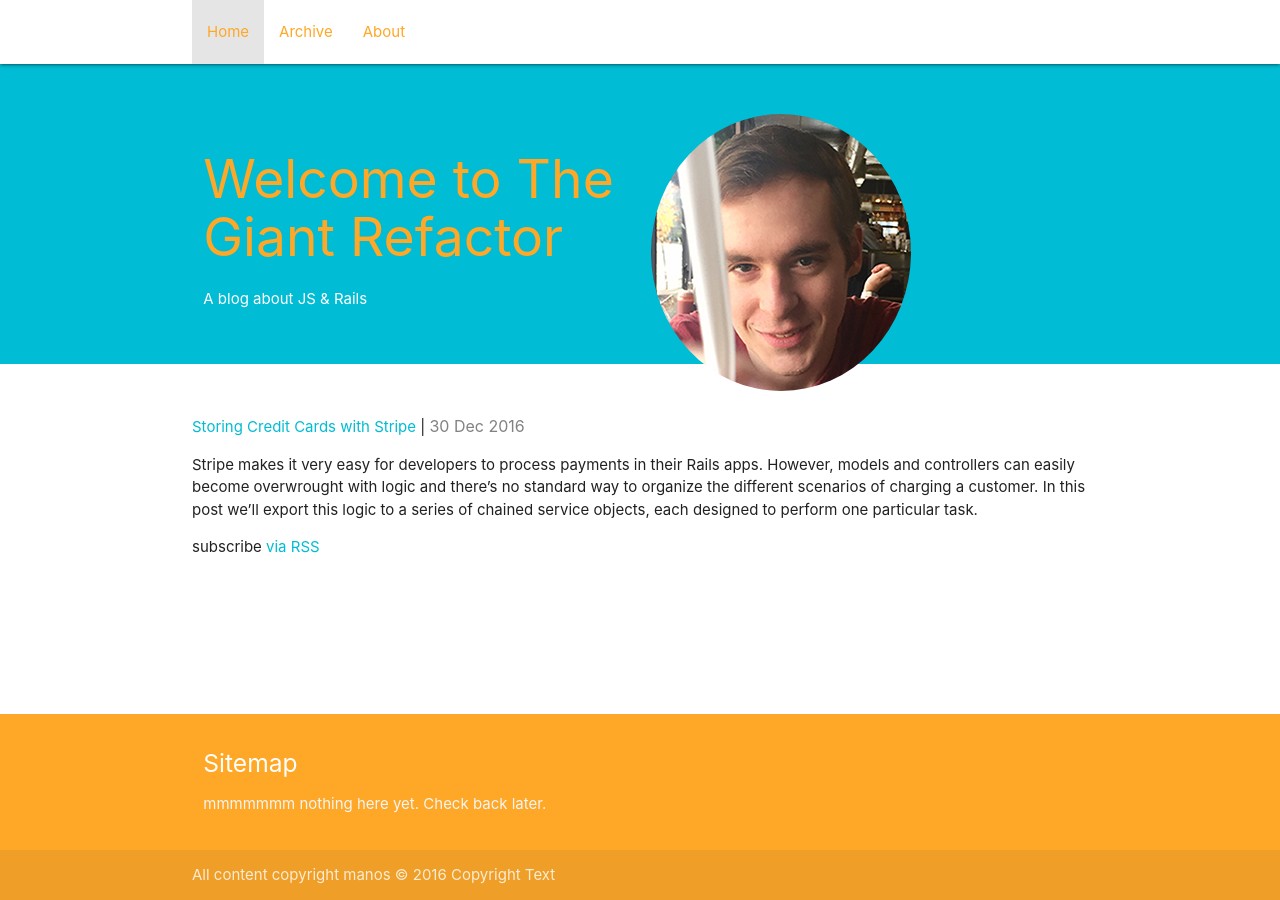
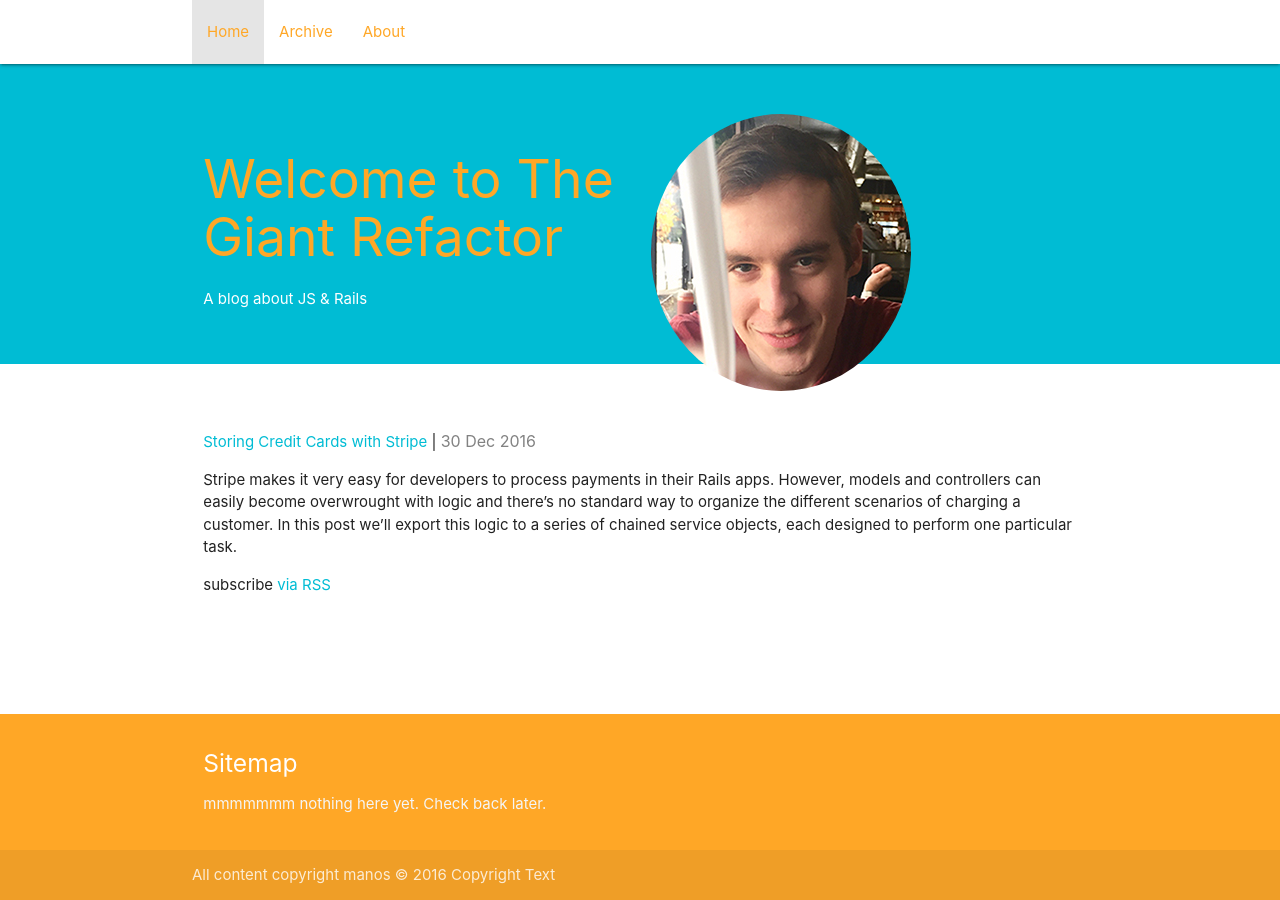
Before and after one commit to mfountoulakis/jekyll-blog, a Jekyll site: the page built from index.html, in a window 1280 px wide. Built offline with Jekyll 4.4.1, drawn with Linux system fonts in a browser that asks for light colours; nearby versions of some CDN libraries; library files that are not in the unit come from our copies; the list of posts is cut into pages by our own code.

Commit message:
import all fonts

```diff
--- a/_layouts/page.html
+++ b/_layouts/page.html
@@ -2,7 +2,7 @@
 layout: default
 ---
 <section class="hero cyan">
-  <div class="small-container content container">
+  <div class="container content container">
     <div class="row">
       <div class="col s6">
         <h2>Welcome to The Giant Refactor</h2>
@@ -15,6 +15,6 @@
   </div>
 </div>
 </section>
-<div class="content container">
+<div class="container">
   {{content}}
 </div>
--- a/gruntfile.coffee
+++ b/gruntfile.coffee
@@ -55,6 +55,12 @@
           cwd: "bower_components/materialize/dist/js/"
           src: "materialize.min.js"
           dest: "vendor/js/"
+        },
+        {
+          expand: true
+          cwd: "bower_components/materialize/dist/fonts/roboto"
+          src: "*",
+          dest: "vendor/fonts/roboto"
         }]
 
     exec:
--- a/index.html
+++ b/index.html
@@ -3,7 +3,8 @@
 layout: page
 description: The Giant Refactor is a blog about Rails, Stripe, Js and application development.
 ---
-<div class="home">
+<div class="row">
+  <div class="home col s12">
     <ul class="post-list">
       {% for post in paginator.posts %}
       <li>
@@ -16,7 +17,7 @@
     </ul>
     <p class="rss-subscribe">subscribe <a href="{{ "/feed.xml" | prepend: site.baseurl }}">via RSS</a></p>
   </div>
-
+</div>
 <!-- Pagination links -->
 {% if paginator.total_pages > 1 %}
 <div class="pagination">
```
Lines whose indentation alone changed are shown as unchanged.
